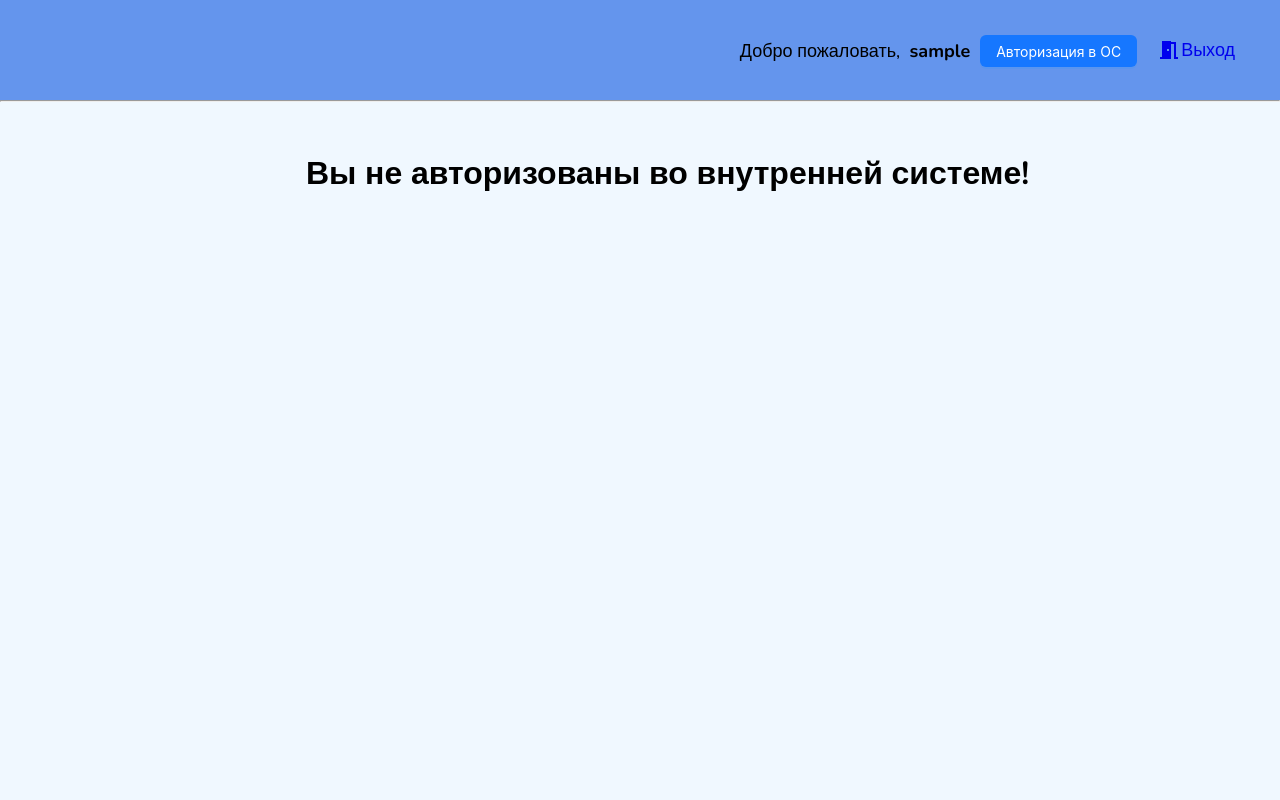
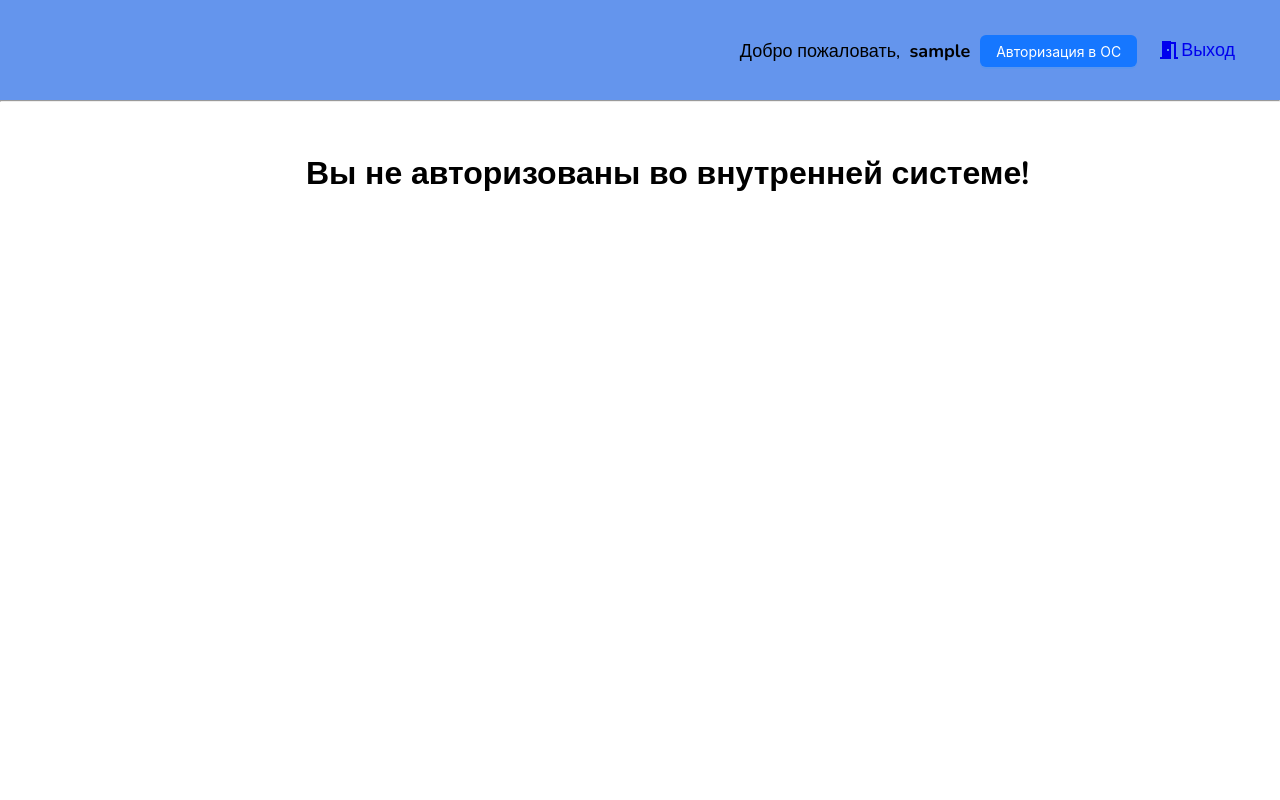
Before and after one commit to starelichev/encapssystem, a React (Create React App) app: page / in a window 1280 px wide. Shown: the top 800 px of the page. Built offline with nearby package versions, Linux system fonts and the light colour scheme; no server answers; sample sign-in values are in the browser's storage.

Commit message:
убрать фон

```diff
--- a/src/components/Pages/MainPage.module.css
+++ b/src/components/Pages/MainPage.module.css
@@ -2,7 +2,6 @@
     width: 20%;
     min-height: 100vh;
     float: left;
-    background-color: aliceblue;
     text-align: center;
     display: flex;
     justify-content: center;
@@ -13,7 +12,6 @@
     width: 80%;
     min-height: 100vh;
     margin-left: 20%;
-    background-color: aliceblue;
 }
 
 .boiler {
```
